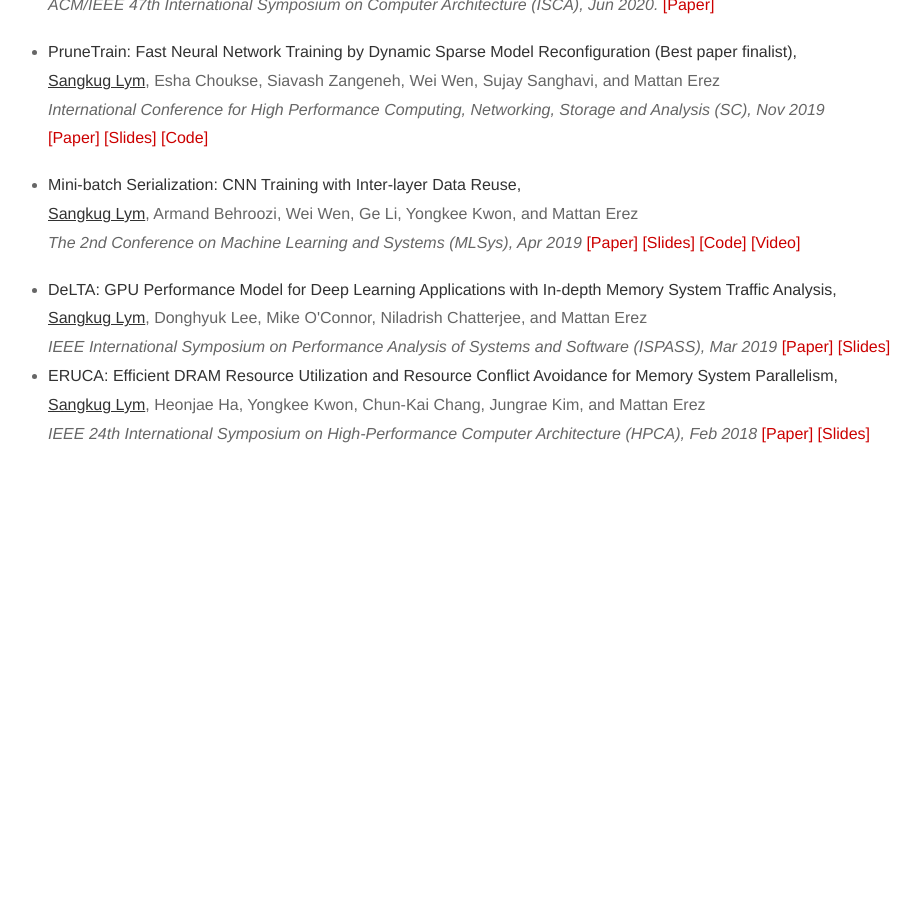
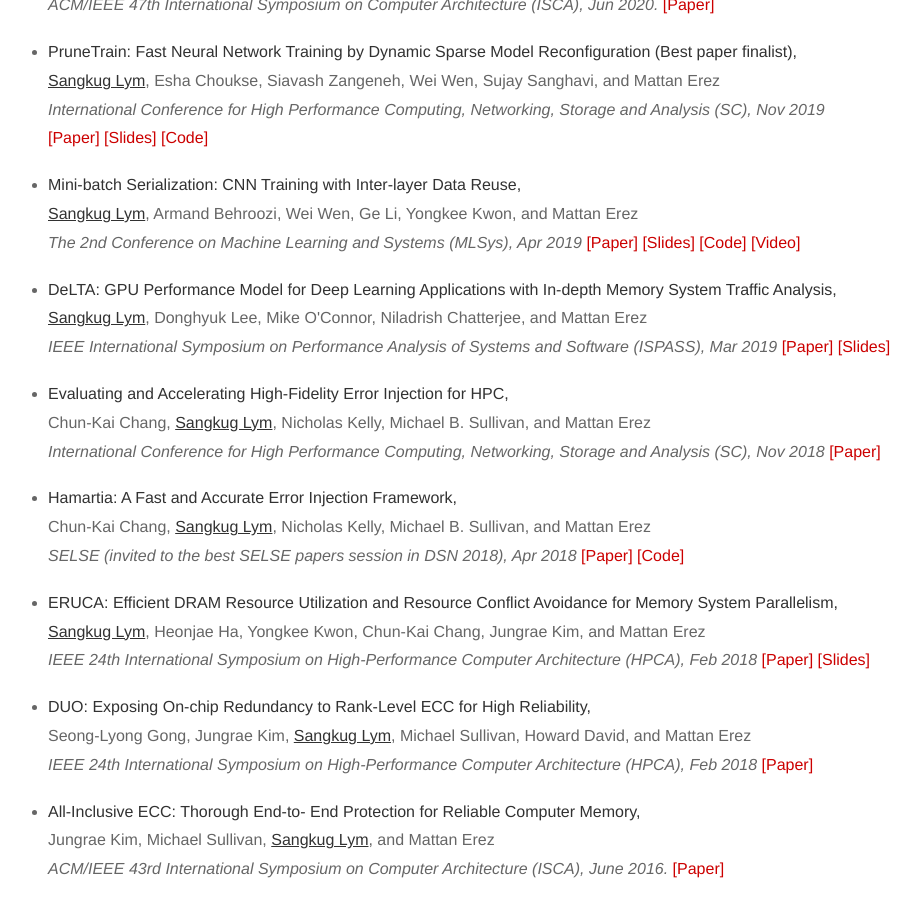
Before and after one commit to erhoo82/erhoo82.github.io, a Jekyll site: the page built from about.md, in a window 1280 px wide and 900 px high, scrolled down 2900 px. Shown: the whole window, without its empty margins (167-1088 px from the left). Built offline with Jekyll 4.4.1, drawn with Linux system fonts in a browser that asks for light colours; before the commit the page ends 3382 px from its top, so only the background shows below that; part of the change alters nothing that is shown; some of the changed text lies outside the part shown.

Commit message:
update
Signed-off-by: Sangkug Lym <slym@nvidia.com>

```diff
--- a/about.md
+++ b/about.md
@@ -114,7 +114,7 @@ For more details about me, please refer <a href="https://drive.google.com/file/d
     </li>
 </ul>
 
-<h2>Selected Publication<hr></h2>
+<h2>Publication<hr></h2>
 <ul>
 
     <li>
@@ -187,7 +187,7 @@ For more details about me, please refer <a href="https://drive.google.com/file/d
     <br><i>IEEE International Symposium on Performance Analysis of Systems and Software (ISPASS), Mar 2019</i>
     <a href="https://arxiv.org/pdf/1904.01691.pdf" style="text-decoration : none;color: #cc0000">[Paper]</a>
     <a href="https://drive.google.com/open?id=13bkgjCs2E9GXS2Hkk3CAQv-4gQlaiD8m" style="text-decoration : none;color: #cc0000">[Slides]</a>
-<!-- Acceptance rate: 29.5%
+<!-- Acceptance rate: 29.5%-->
     </li><br>
 
     <li>
@@ -195,7 +195,7 @@ For more details about me, please refer <a href="https://drive.google.com/file/d
     <br>Chun-Kai Chang, <b><u>Sangkug Lym</u></b>, Nicholas Kelly, Michael B. Sullivan, and Mattan Erez
     <br><i>International Conference for High Performance Computing, Networking, Storage and Analysis (SC), Nov 2018</i>
     <a href="http://lph.ece.utexas.edu/merez/uploads/MattanErez/sc18_hamartia.pdf" style="text-decoration : none;color: #cc0000">[Paper]</a>
-    Acceptance rate: 24.1%
+<!-- Acceptance rate: 24.1%-->
     </li><br>
 
     <li>
@@ -205,22 +205,22 @@ For more details about me, please refer <a href="https://drive.google.com/file/d
     <a href="https://ieeexplore.ieee.org/abstract/document/8416231/" style="text-decoration : none;color: #cc0000">[Paper]</a>
     <a href="http://lph.ece.utexas.edu/users/hamartia/" style="text-decoration : none;color: #cc0000">[Code]</a>
     </li><br>
--->
+
     <li>
     <b>ERUCA: Efficient DRAM Resource Utilization and Resource Conflict Avoidance for Memory System Parallelism,</b>
     <br><b><u>Sangkug Lym</u></b>, Heonjae Ha, Yongkee Kwon, Chun-Kai Chang, Jungrae Kim, and Mattan Erez
     <br><i>IEEE 24th International Symposium on High-Performance Computer Architecture (HPCA), Feb 2018</i>
     <a href="http://lph.ece.utexas.edu/merez/uploads/MattanErez/eruca_hpca18.pdf" style="text-decoration : none;color: #cc0000">[Paper]</a>
     <a href="https://drive.google.com/open?id=1fCXr7KSISGBi3Z6_SOUPa9Sl-MrrCla1" style="text-decoration : none;color: #cc0000">[Slides]</a>
-<!-- acceptace rate: 20.8% -->
+<!-- acceptace rate: 20.8%    -->
     </li><br>
-<!--
+
     <li>
     <b>DUO: Exposing On-chip Redundancy to Rank-Level ECC for High Reliability,</b>
     <br>Seong-Lyong Gong, Jungrae Kim, <b><u>Sangkug Lym</u></b>, Michael Sullivan, Howard David, and Mattan Erez
     <br><i>IEEE 24th International Symposium on High-Performance Computer Architecture (HPCA), Feb 2018</i>
     <a href="http://lph.ece.utexas.edu/merez/uploads/MattanErez/duo_hpca18.pdf" style="text-decoration : none;color: #cc0000">[Paper]</a>
-    acceptace rate: 20.8%
+<!-- acceptace rate: 20.8%    -->
     </li><br>
 
     <li>
@@ -228,7 +228,7 @@ For more details about me, please refer <a href="https://drive.google.com/file/d
     <br>Jungrae Kim, Michael Sullivan, <b><u>Sangkug Lym</u></b>, and Mattan Erez
     <br><i>ACM/IEEE 43rd International Symposium on Computer Architecture (ISCA), June 2016.</i>
     <a href="http://lph.ece.utexas.edu/merez/uploads/MattanErez/isca2016_aiecc.pdf" style="text-decoration : none;color: #cc0000">[Paper]</a>
-    acceptace rate: 19.5%    -->
+<!-- acceptace rate: 19.5%    -->
     </li>
 </ul>
 
```
